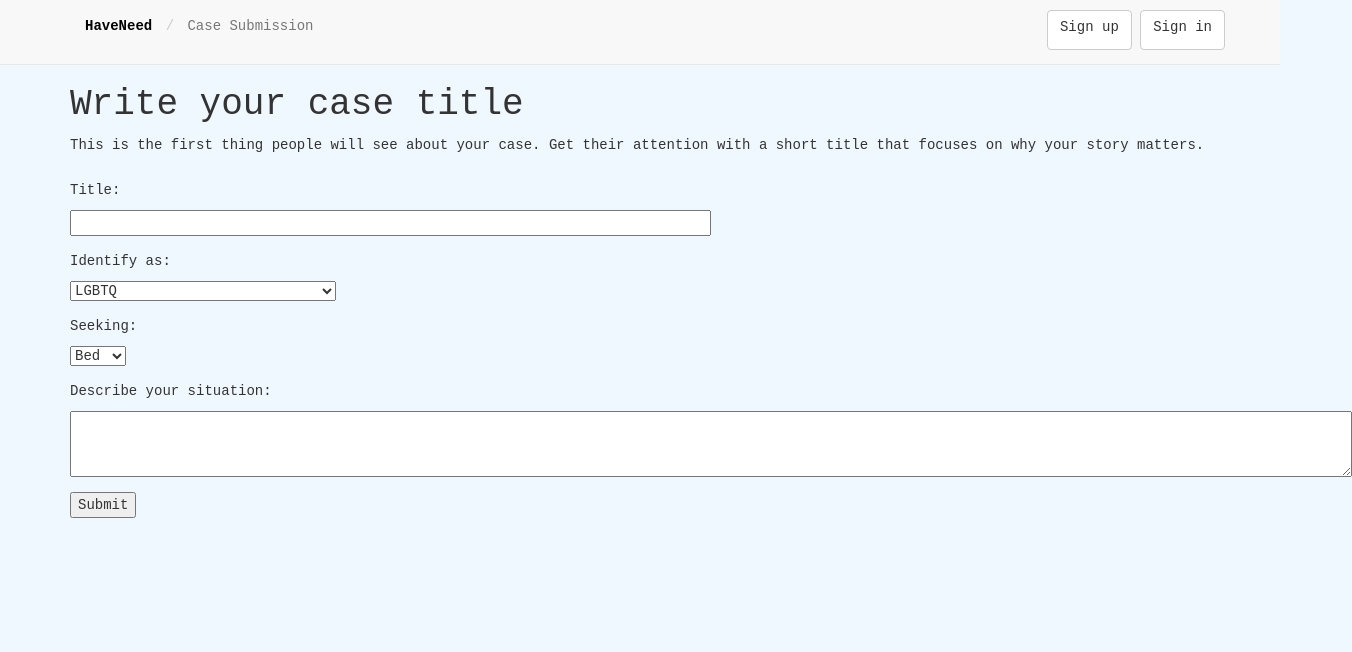
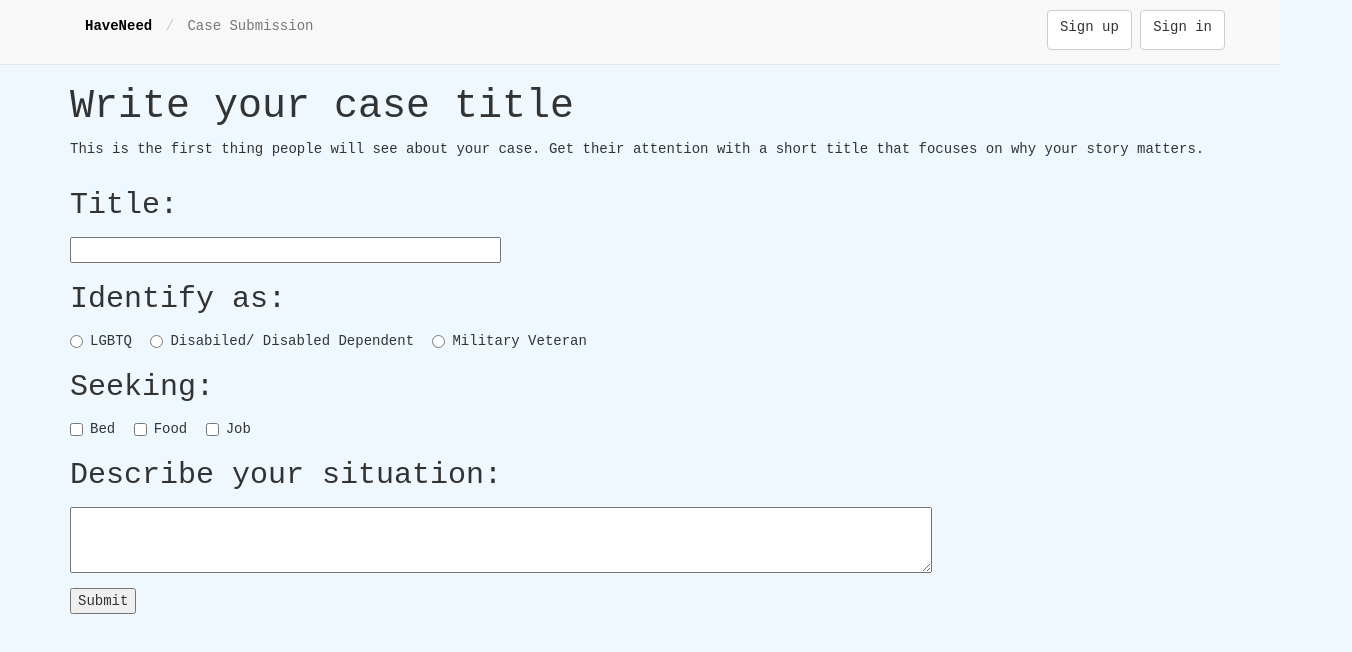
Before and after one commit to FrancescoSTL/generadix, a website: page views/upload.html in a window 1280 px wide. Shown: the whole page, 1352 px wide, since content can reach past the window. Drawn offline with nearby package versions, Linux system fonts and the light colour scheme; files that its build step writes are made by us from their sources.

Commit message:
update some upload stiles

```diff
--- a/public/assets/styles/index.css
+++ b/public/assets/styles/index.css
@@ -3,13 +3,14 @@ body{
         background-color: aliceblue;
 }
 
-/*
-.container {
-    height: 100%;
+.field > p {
+    font-size: 3rem;
+}
 
-    width: 100%;
-    padding: 0;
-}*/
+#title {
+    font-size: 4rem;
+}
+
 
 form {
     display: inline-block;
--- a/views/upload.html
+++ b/views/upload.html
@@ -26,23 +26,36 @@
                 </div>
                 <div class="field">
                     <p>Identify as:</p>
-                    <select name="serviceCategory">
-                        <option value="0">LGBTQ</option>
-                        <option value="1">Disabiled/ Disabled Dependent</option>
-                        <option value="2">Military Veteran</option>
-                    </select>
+
+                    <label class="radio-inline">
+                      <input type="radio" name="serviceCategory" id="inlineRadio1" value="0"> LGBTQ
+                    </label>
+                    <label class="radio-inline">
+                      <input type="radio" name="serviceCategory" id="inlineRadio2" value="1">Disabiled/ Disabled Dependent
+                    </label>
+                    <label class="radio-inline">
+                      <input type="radio" name="serviceCategory" id="inlineRadio3" value="2"> Military Veteran
+                    </label>
+
                 </div>
                 <div class="field">
                     <p>Seeking:</p>
-                    <select name="peopleCategory">
-                        <option value="0">Bed</option>
-                        <option value="1">Food</option>
-                        <option value="2">Job</option>
-                    </select>
+
+                    <label class="checkbox-inline">
+                      <input type="checkbox" id="inlineCheckbox1" value="0"> Bed
+                    </label>
+                    <label class="checkbox-inline">
+                      <input type="checkbox" id="inlineCheckbox2" value="1"> Food
+                    </label>
+                    <label class="checkbox-inline">
+                      <input type="checkbox" id="inlineCheckbox3" value="2"> Job
+                    </label>
+
                 </div>
+
                 <div class="field">
                     <p>Describe your situation:</p>
-                    <textarea name="caseDescription" rows="3" cols="150">{{ caseDescription }}</textarea>
+                    <textarea name="caseDescription" rows="3" cols="100">{{ caseDescription }}</textarea>
                 </div>
             </div>
 
```
